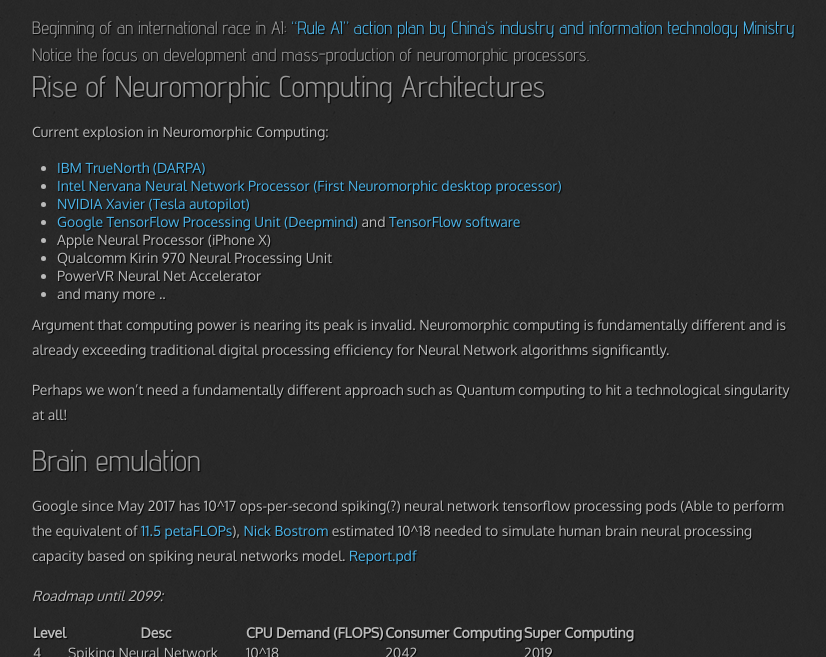
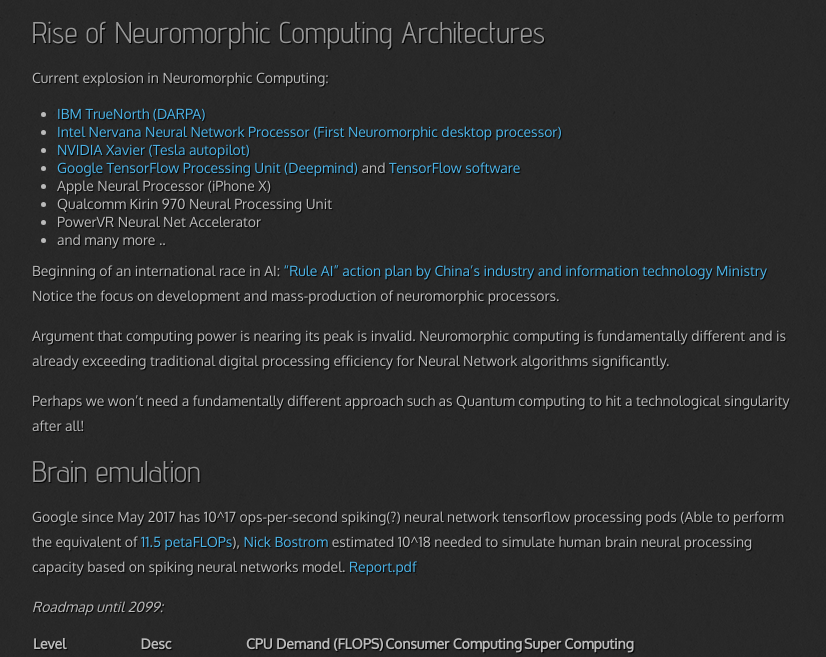
Before and after one commit to Salwan/salwan.github.io, a Jekyll site: the page built from _posts/2017-12-10-neuromorphic-artificial-intelligence.md, in a window 1280 px wide and 900 px high, scrolled down 2067 px, cut to the strip 243-900 px from the top of the window. Shown: the whole strip, without its empty margins (23-849 px from the left). Built offline with Jekyll 4.4.1, drawn with Linux system fonts in a browser that asks for light colours; nearby versions of some CDN libraries; comment, search, counter and statistics services are not loaded; some of the changed lines change nothing that is shown.

Commit message:
rearranging

```diff
--- a/_posts/2017-12-10-neuromorphic-artificial-intelligence.md
+++ b/_posts/2017-12-10-neuromorphic-artificial-intelligence.md
@@ -70,7 +70,6 @@
 	<iframe width="560" height="315" src="https://www.youtube.com/embed/7U4-wvhgx0w" frameborder="0" allowfullscreen></iframe>
 </figure>
 
-### Beginning of an international race in AI: ["Rule AI" action plan by China's industry and information technology Ministry](https://www.technologyreview.com/the-download/609791/china-has-a-new-three-year-plan-to-rule-ai/) Notice the focus on development and mass-production of neuromorphic processors.
 
 ## Rise of Neuromorphic Computing Architectures
 
@@ -85,9 +84,11 @@
 * PowerVR Neural Net Accelerator
 * and many more ..
 
+Beginning of an international race in AI: ["Rule AI" action plan by China's industry and information technology Ministry](https://www.technologyreview.com/the-download/609791/china-has-a-new-three-year-plan-to-rule-ai/) Notice the focus on development and mass-production of neuromorphic processors.
+
 Argument that computing power is nearing its peak is invalid. Neuromorphic computing is fundamentally different and is already exceeding traditional digital processing efficiency for Neural Network algorithms significantly.
 
-Perhaps we won't need a fundamentally different approach such as Quantum computing to hit a technological singularity at all!
+Perhaps we won't need a fundamentally different approach such as Quantum computing to hit a technological singularity after all!
 
 ## Brain emulation
 
```
